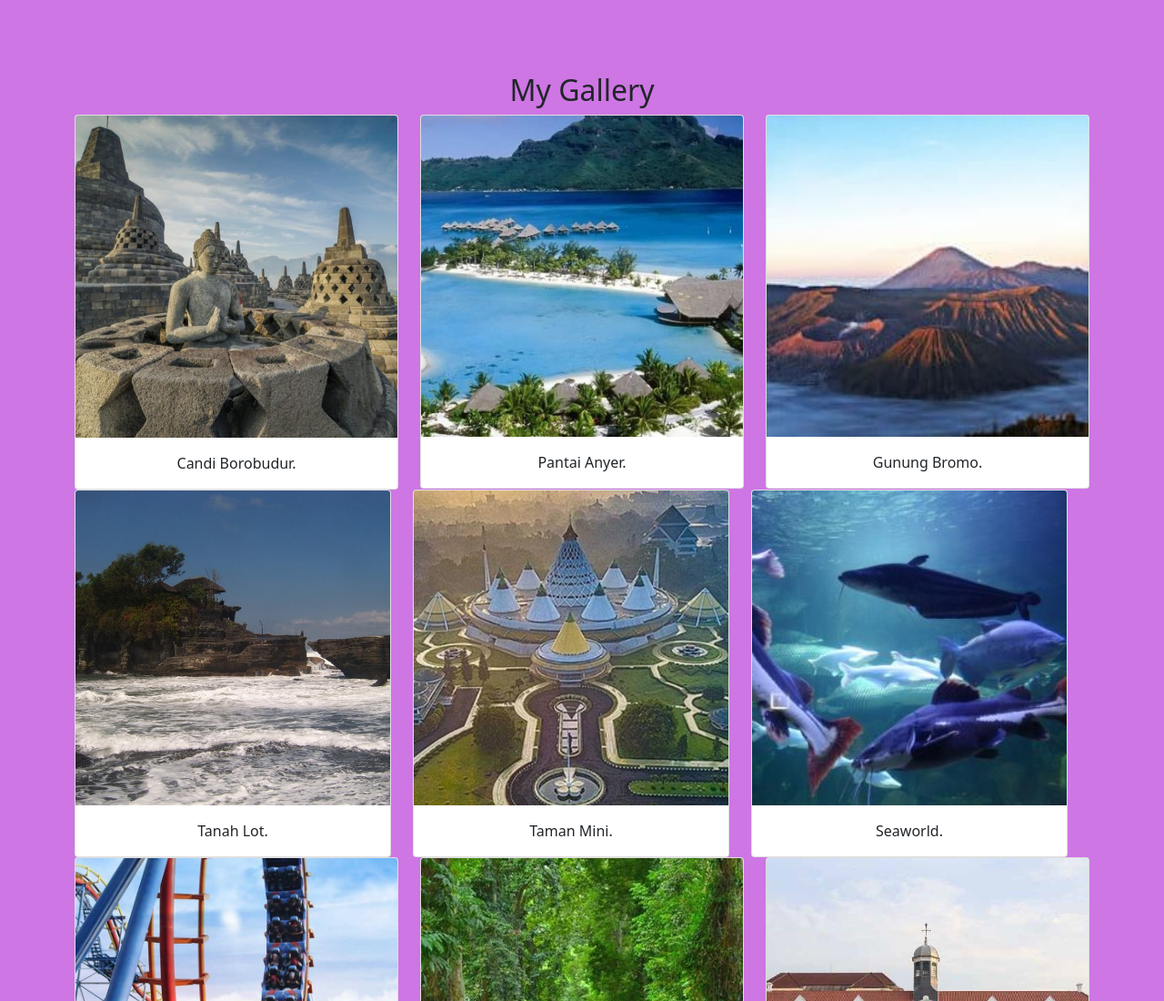
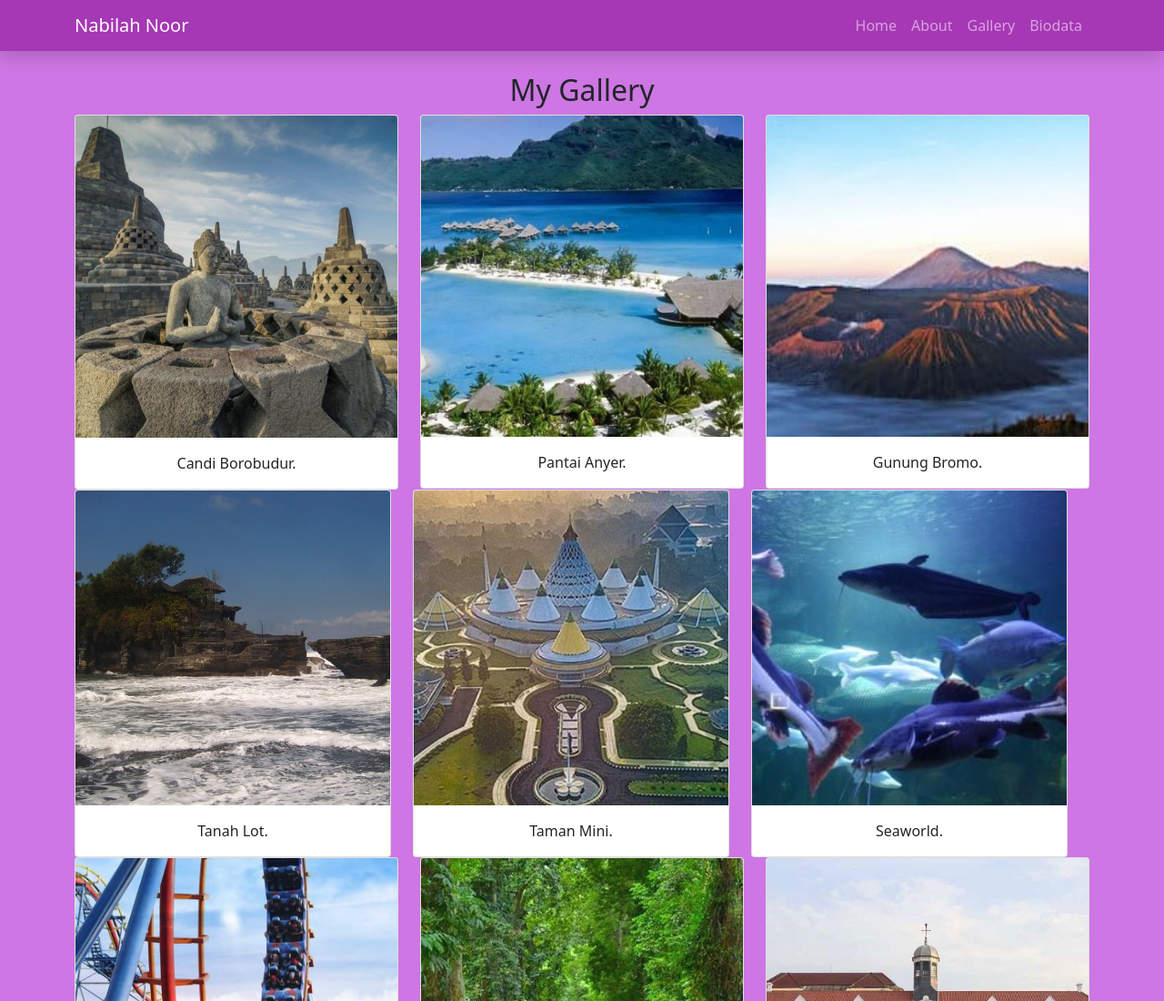
Before and after one commit to nabilahnoor65/nabilahnoor65.github.io, a plain HTML site: page galeri.html in a window 1280 px wide. Shown: the top 1100 px of the page at 91% size. Drawn offline with nearby package versions, Linux system fonts and the light colour scheme.

Commit message:
Add files via upload

```diff
--- a/galeri.html
+++ b/galeri.html
@@ -129,3 +129,35 @@
   </div>
 </section>
 <!-- Akhir Gallery -->
+
+<!-- navbar -->
+<nav class="navbar navbar-expand-lg navbar-dark shadow fixed-top" style="background-color: #a535b4f5">
+  <div class="container">
+    <a class="navbar-brand" href="#">Nabilah Noor</a>
+    <button class="navbar-toggler" type="button" data-bs-toggle="collapse" data-bs-target="#navbarNav" aria-controls="navbarNav" aria-expanded="false" aria-label="Toggle navigation">
+      <span class="navbar-toggler-icon"></span>
+    </button>
+    <div class="collapse navbar-collapse" id="navbarNav">
+      <ul class="navbar-nav ms-auto">
+        <li class="nav-item">
+          <a class="nav-link js-scroll-trigger" aria-current="page"
+         href="index.html">Home</a>
+          </li>
+          <li class="nav-item">
+            <a class="nav-link js-scroll-trigger" aria-current="page"
+           href="index.html">About</a>
+            </li>
+            <li class="nav-item">
+            <a class="nav-link js-scroll-trigger" aria-current="page"
+           href="galeri.html">Gallery</a>
+           <li class="nav-item">
+            <a class="nav-link js-scroll-trigger" aria-current="page"
+           href="biodata.html">Biodata</a>
+            </li>
+
+        </li>
+      </ul>
+    </div>
+  </div>
+</nav>
+<!-- akhir navbar -->
```
